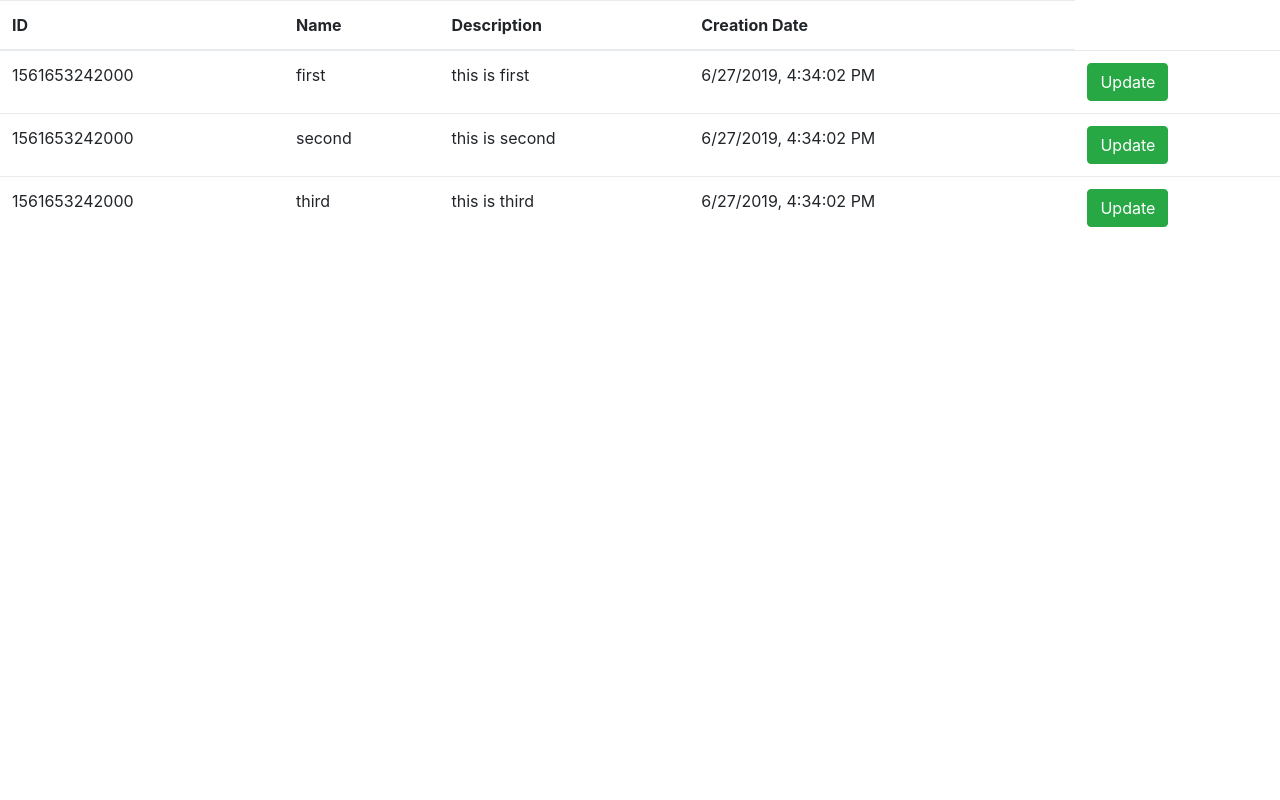
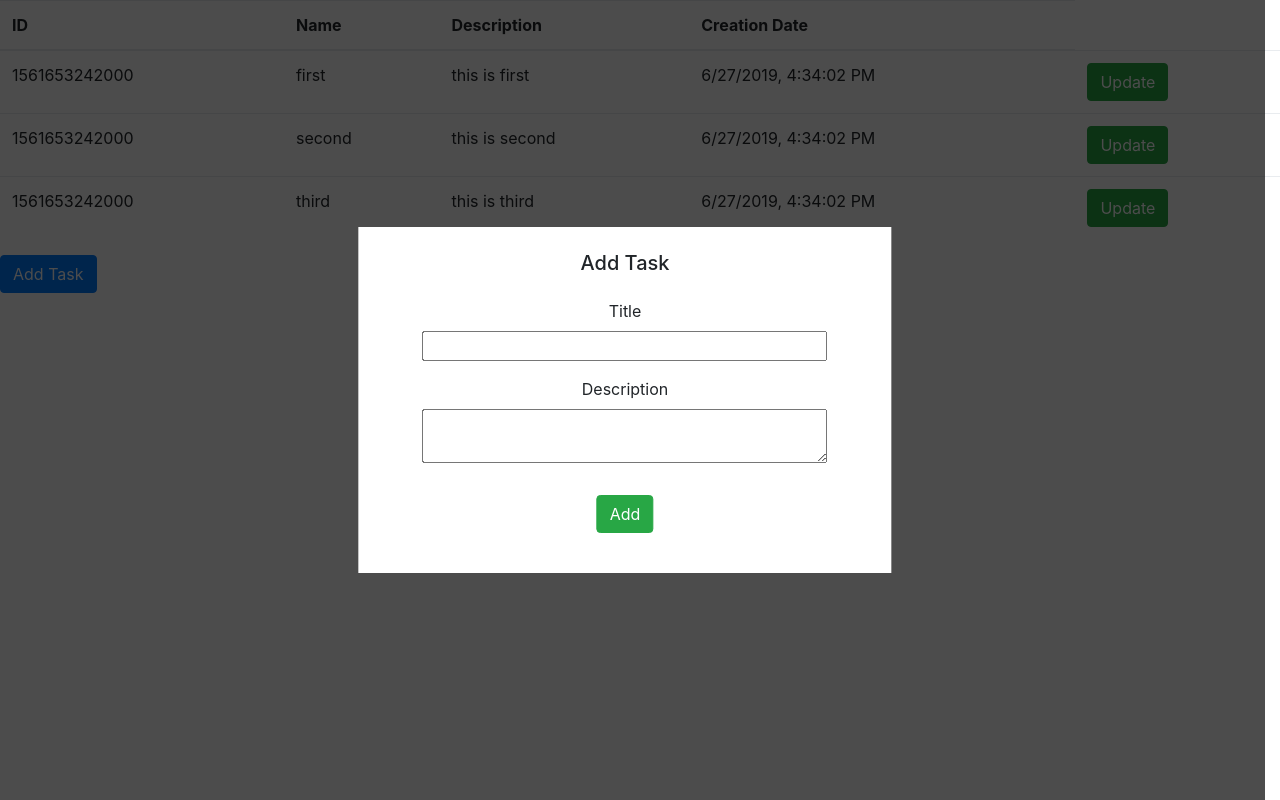
Before and after one commit to LukasZvikas/to_do, a React app: page / in a window 1280 px wide. Built offline with nearby package versions, Linux system fonts and the light colour scheme.

Commit message:
added task form boilerplate

```diff
--- a/package.json
+++ b/package.json
@@ -23,6 +23,7 @@
     "@babel/preset-env": "^7.4.5",
     "@babel/preset-react": "^7.0.0",
     "babel-loader": "^8.0.6",
+    "css-loader": "^3.0.0",
     "eslint": "^5.16.0",
     "eslint-config-airbnb": "^17.1.0",
     "eslint-plugin-import": "^2.18.0",
@@ -32,6 +33,7 @@
     "html-webpack-plugin": "^3.2.0",
     "prettier": "^1.18.2",
     "prop-types": "^15.7.2",
+    "style-loader": "^0.23.1",
     "webpack": "^4.35.0",
     "webpack-cli": "^3.3.5",
     "webpack-dev-server": "^3.7.2"
--- a/src/components/Dashboard.js
+++ b/src/components/Dashboard.js
@@ -1,5 +1,6 @@
-import React, { Component } from 'react';
+import React, { Component, Fragment } from 'react';
 import { Task } from './task';
+import TaskForm from './TaskForm';
 
 const todos = [
   { ID: 1, name: 'first', description: 'this is first', creationDate: 'June 12' },
@@ -14,6 +15,7 @@ class Dashboard extends Component {
 
   render() {
     return (
+      <Fragment>
         <table class="table">
           <thead>
             <tr>
@@ -25,6 +27,9 @@ class Dashboard extends Component {
           </thead>
           <tbody>{this.renderTasks(todos)}</tbody>
         </table>
+        <TaskForm />
+        <button className="btn btn-primary">Add Task</button>
+      </Fragment>
     );
   }
 }
--- /dev/null
+++ b/src/components/TaskForm/TaskForm.css
@@ -0,0 +1,12 @@
+.form-container {
+  background-color: rgba(0, 0, 0, 0.7);
+  position: absolute;
+  top: 0;
+}
+
+.form-container__form {
+  position: absolute;
+  top: 50%;
+  left: 50%;
+  transform: translate(-50%, -50%);
+}
--- /dev/null
+++ b/src/components/TaskForm/index.js
@@ -0,0 +1,21 @@
+import React, { Component } from 'react';
+import './TaskForm.css';
+
+class TaskForm extends Component {
+  render() {
+    return (
+      <div className="form-container w-100 h-100 row">
+        <div className="d-flex col-10 col-md-5 flex-column justify-content-center align-items-center bg-white form-container__form p-4 w-100">
+          <h5 className="mb-4">Add Task </h5>
+          <label>Title</label>
+          <input className="col-10 mb-3" />
+          <label>Description</label>
+          <textarea className="col-10 mb-3" />
+          <button className="btn btn-success my-3">Add</button>
+        </div>
+      </div>
+    );
+  }
+}
+
+export default TaskForm;
--- a/webpack.config.js
+++ b/webpack.config.js
@@ -17,6 +17,10 @@ module.exports = {
             loader: 'html-loader'
           }
         ]
+      },
+      {
+        test: /\.css$/i,
+        use: ['style-loader', 'css-loader']
       }
     ]
   },
```
Also changed, not shown: 1 other file (tests, documents, lock files or other folders). Lines whose indentation alone changed are shown as unchanged.
